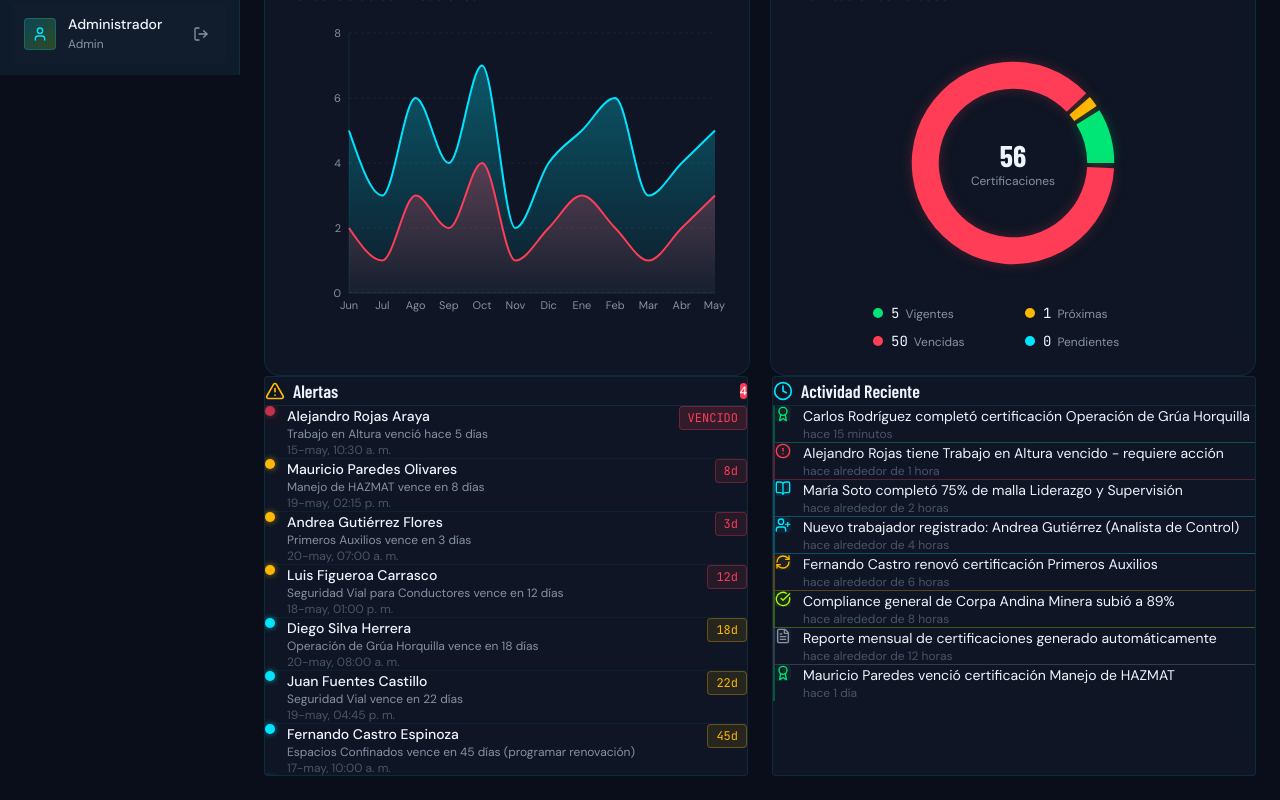
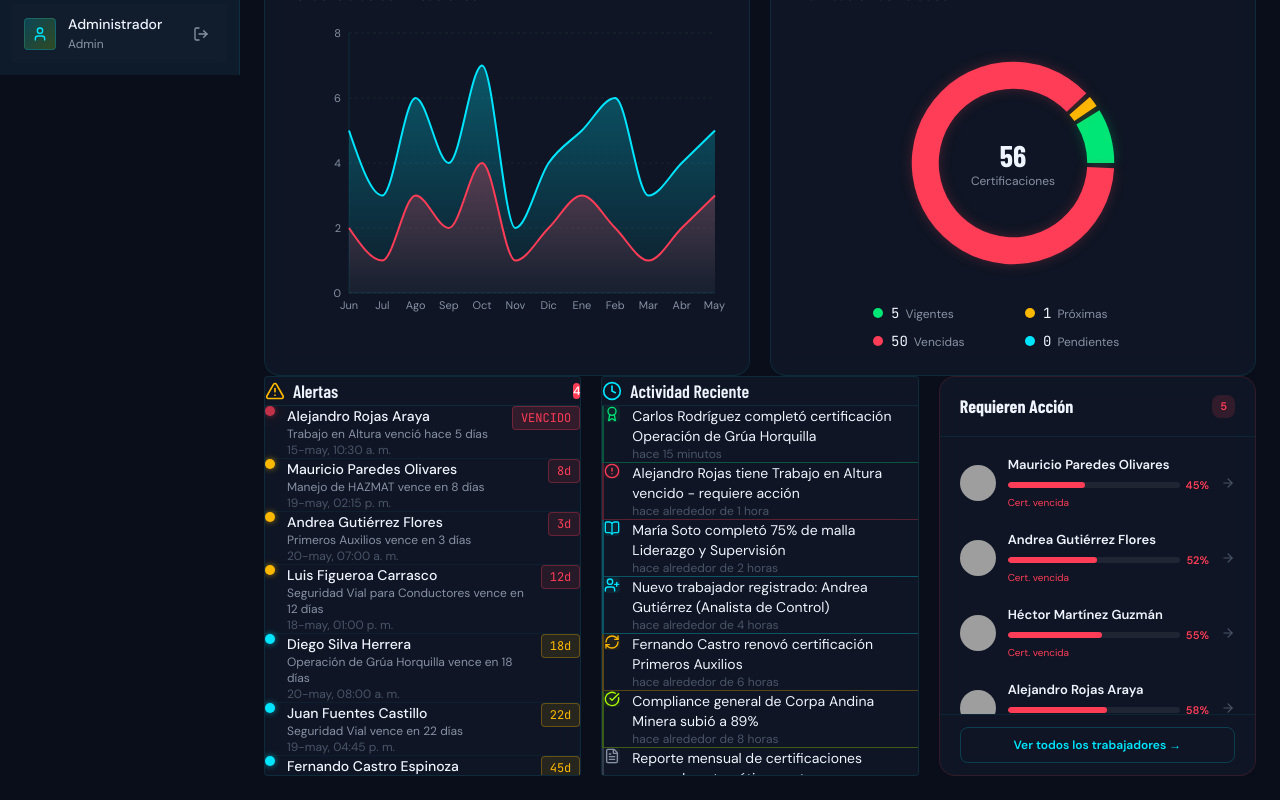
Before and after one commit to leandrodesignux-ux/Certify, a React (Vite) app: page /dashboard in a window 1280 px wide. Shown: the part 725-1525 px from the top of the page. Built offline with nearby package versions, Linux system fonts and the light colour scheme; grey boxes are pictures that could not be loaded.

Commit message:
Add TopUrgentWorkers panel and restructure Dashboard bottom row to 3 columns

```diff
--- /dev/null
+++ b/src/components/dashboard/TopUrgentWorkers.tsx
@@ -0,0 +1,83 @@
+import { useNavigate } from 'react-router-dom';
+import { useWorkerStore } from '../../store/useWorkerStore';
+import { ProgressBar } from '../ui/ProgressBar';
+import { ArrowRight } from 'lucide-react';
+
+export function TopUrgentWorkers() {
+  const navigate = useNavigate();
+  const { workers } = useWorkerStore();
+
+  // Trabajadores con certifs vencidas o baja compliance, ordenados por urgencia
+  const urgent = [...workers]
+    .filter(w => w.certifications.some(c => c.estado === 'vencido') || w.complianceScore < 70)
+    .sort((a, b) => a.complianceScore - b.complianceScore)
+    .slice(0, 5);
+
+  return (
+    <div style={{
+      backgroundColor: 'rgba(17,24,39,0.8)',
+      backdropFilter: 'blur(12px)',
+      border: '1px solid rgba(255,61,87,0.15)',
+      borderRadius: '16px',
+      display: 'flex',
+      flexDirection: 'column',
+      height: '400px',
+    }}>
+      <div style={{ padding: '16px 20px', borderBottom: '1px solid rgba(0,229,255,0.08)', display: 'flex', alignItems: 'center', justifyContent: 'space-between' }}>
+        <h2 style={{ fontFamily: '"Barlow Condensed", sans-serif', fontSize: '18px', fontWeight: 700, color: '#F0F4FF' }}>
+          Requieren Acción
+        </h2>
+        <span style={{ backgroundColor: 'rgba(255,61,87,0.15)', color: '#FF3D57', fontSize: '11px', fontWeight: 700, borderRadius: '8px', padding: '3px 8px' }}>
+          {urgent.length}
+        </span>
+      </div>
+      <div style={{ flex: 1, overflowY: 'auto', padding: '8px 0' }}>
+        {urgent.length === 0 ? (
+          <div style={{ display: 'flex', alignItems: 'center', justifyContent: 'center', height: '100%', color: '#8892A4', fontSize: '13px' }}>
+            ✓ Sin trabajadores críticos
+          </div>
+        ) : urgent.map((worker) => {
+          const initials = `${worker.nombre[0]}${worker.apellidos[0]}`;
+          const hasExpired = worker.certifications.some(c => c.estado === 'vencido');
+          return (
+            <div
+              key={worker.id}
+              onClick={() => navigate(`/workers/${worker.id}`)}
+              style={{ padding: '10px 20px', display: 'flex', alignItems: 'center', gap: '12px', cursor: 'pointer', transition: 'background 0.15s' }}
+              onMouseEnter={e => (e.currentTarget.style.backgroundColor = 'rgba(28,35,51,0.5)')}
+              onMouseLeave={e => (e.currentTarget.style.backgroundColor = 'transparent')}
+            >
+              {worker.foto
+                ? <img src={worker.foto} alt="" style={{ width: '36px', height: '36px', borderRadius: '50%', objectFit: 'cover', flexShrink: 0 }} />
+                : <div style={{ width: '36px', height: '36px', borderRadius: '50%', backgroundColor: '#1C2333', display: 'flex', alignItems: 'center', justifyContent: 'center', color: '#00E5FF', fontWeight: 700, fontSize: '13px', flexShrink: 0 }}>{initials}</div>
+              }
+              <div style={{ flex: 1, minWidth: 0 }}>
+                <p style={{ fontSize: '13px', fontWeight: 600, color: '#F0F4FF', marginBottom: '2px', whiteSpace: 'nowrap', overflow: 'hidden', textOverflow: 'ellipsis' }}>
+                  {worker.nombre} {worker.apellidos}
+                </p>
+                <div style={{ display: 'flex', alignItems: 'center', gap: '6px' }}>
+                  <ProgressBar value={worker.complianceScore} showLabel={false} />
+                  <span style={{ fontSize: '11px', fontWeight: 700, color: hasExpired ? '#FF3D57' : '#FFB800', flexShrink: 0 }}>
+                    {worker.complianceScore}%
+                  </span>
+                </div>
+                {hasExpired && (
+                  <p style={{ fontSize: '10px', color: '#FF3D57', marginTop: '2px' }}>Cert. vencida</p>
+                )}
+              </div>
+              <ArrowRight style={{ width: '14px', height: '14px', color: '#4A5568', flexShrink: 0 }} />
+            </div>
+          );
+        })}
+      </div>
+      <div style={{ padding: '12px 20px', borderTop: '1px solid rgba(0,229,255,0.08)' }}>
+        <button
+          onClick={() => navigate('/workers')}
+          style={{ width: '100%', backgroundColor: 'transparent', border: '1px solid rgba(0,229,255,0.2)', borderRadius: '8px', padding: '8px', fontSize: '12px', color: '#00E5FF', cursor: 'pointer', fontWeight: 600 }}
+        >
+          Ver todos los trabajadores →
+        </button>
+      </div>
+    </div>
+  );
+}
--- a/src/pages/Dashboard.tsx
+++ b/src/pages/Dashboard.tsx
@@ -8,6 +8,7 @@ import { ActivityFeed } from '../components/dashboard/ActivityFeed';
 import { CertTrendChart } from '../components/dashboard/CertTrendChart';
 import { ComplianceBarChart } from '../components/dashboard/ComplianceBarChart';
 import { StatusDonutChart } from '../components/dashboard/StatusDonutChart';
+import { TopUrgentWorkers } from '../components/dashboard/TopUrgentWorkers';
 import { Card } from '../components/ui/Card';
 
 const sectionVariants = {
@@ -161,16 +162,22 @@ export function Dashboard() {
         </Card>
       </motion.div>
 
-      {/* Bottom Row: Alerts + Activity */}
+      {/* FILA 4: 3 columnas — Alertas | Actividad | Trabajadores críticos */}
       <motion.div
         custom={0.5}
         variants={sectionVariants}
         initial="hidden"
         animate="visible"
-        className="grid grid-cols-1 lg:grid-cols-2 gap-6"
+        style={{ display: 'grid', gridTemplateColumns: '1fr 1fr 1fr', gap: '20px' }}
       >
+        {/* Panel 1: Alertas */}
         <AlertsPanel />
+
+        {/* Panel 2: Actividad Reciente */}
         <ActivityFeed />
+
+        {/* Panel 3: Top Trabajadores con mayor urgencia */}
+        <TopUrgentWorkers />
       </motion.div>
     </div>
   );
```
